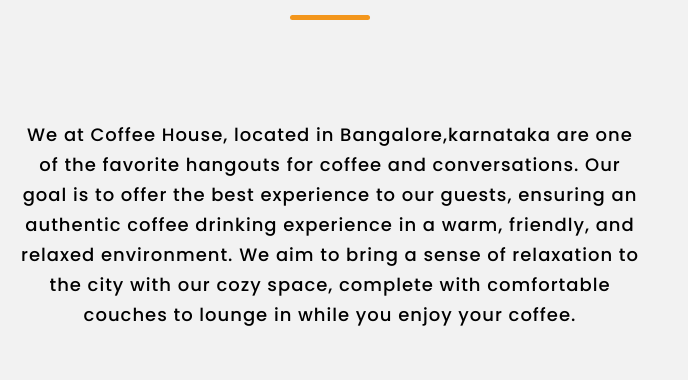
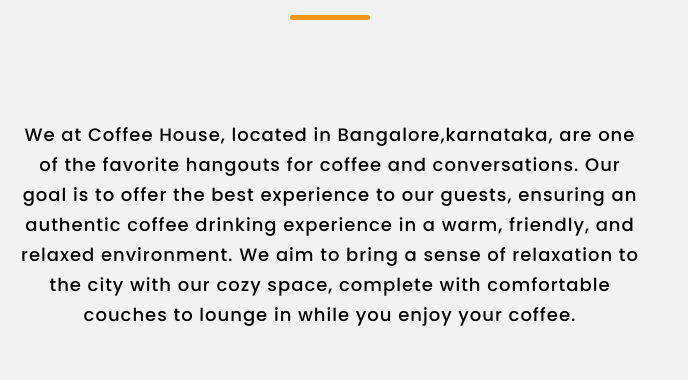
Before and after one commit to supersaif08/coffee-website, a plain HTML site: page index.html in a window 1280 px wide. Shown: the part 1004-1384 px from the top of the page, 0-688 px from the left. Drawn offline with nearby package versions, Linux system fonts and the light colour scheme.

Commit message:
corrected

```diff
--- a/index.html
+++ b/index.html
@@ -73,7 +73,7 @@
           <div class="text_section">
             <h2 class="section_title">About Us</h2>
             <p>
-              We at Coffee House, located in Bangalore,karnataka are one of the
+              We at Coffee House, located in Bangalore,karnataka, are one of the
               favorite hangouts for coffee and conversations. Our goal is to
               offer the best experience to our guests, ensuring an authentic
               coffee drinking experience in a warm, friendly, and relaxed
```
